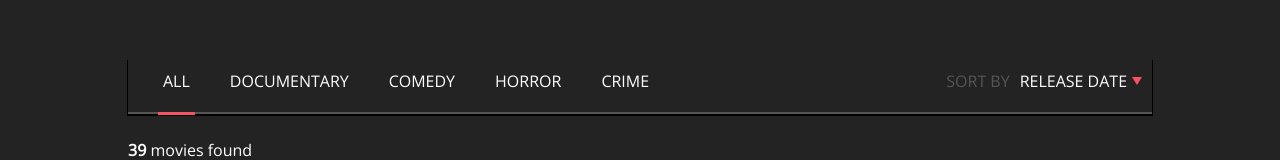
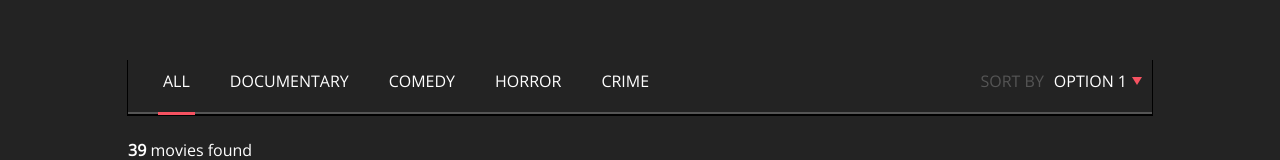
Before and after one commit to xfirestarterx/rhw2, a React app: page / in a window 1280 px wide. Shown: the part 275-435 px from the top of the page. Built offline with nearby package versions, Linux system fonts and the light colour scheme.

Commit message:
added styles for LabeledDropdown' dropdown

```diff
--- a/src/components/LabeledDropdown/LabeledDropdown.jsx
+++ b/src/components/LabeledDropdown/LabeledDropdown.jsx
@@ -1,19 +1,56 @@
-import React from 'react';
+import React, { useState } from 'react';
 import styles from './LabeledDropdown.styl';
 import PropTypes from 'prop-types';
 
-const LabeledDropdown = ({ labelText, optionText }) => {
+const LabeledDropdown = ({ labelText, optionsList }) => {
+  const [isShown, updateIsShown] = useState(false);
+  const toggleVisibility = () => updateIsShown(!isShown);
+
   return (
     <div className={styles.LabeledDropdown}>
       {labelText && <label className={styles.Label}>{labelText}</label>}
-      {optionText && <span className={styles.Option}>{optionText}</span>}
+
+      <div className={styles.Container}>
+        <div
+          key={0}
+          data-value={optionsList[0]?.value}
+          className={styles.SelectedOption}
+          onClick={toggleVisibility}>
+          {optionsList[0]?.text}
+        </div>
+
+        {isShown &&
+          <div className={styles.OptionsList}>
+            {optionsList.map((option, i) => {
+              if (i === 0) {
+                return null;
+              }
+
+              return (
+                <div
+                  key={i}
+                  data-value={option.value}
+                  className={styles.Option}
+                  onClick={toggleVisibility}>
+                  {option.text}
+                </div>
+              );
+            })}
+          </div>
+        }
+      </div>
     </div>
   );
 };
 
 LabeledDropdown.propTypes = {
   labelText: PropTypes.string,
-  optionText: PropTypes.string
+  optionsList: PropTypes.arrayOf(
+    PropTypes.shape({
+      text: PropTypes.string,
+      value: PropTypes.any
+    }).isRequired
+  )
 };
 
 export default LabeledDropdown;
--- a/src/components/LabeledDropdown/LabeledDropdown.styl
+++ b/src/components/LabeledDropdown/LabeledDropdown.styl
@@ -7,23 +7,42 @@
   justify-content end
   margin-right 10px
 
-  .Label
-    display inline-block
-    margin-right 10px
-    color $dark100
+.Label
+  display inline-block
+  margin-right 10px
+  color $dark100
 
-  .Option
-    position relative
-    cursor pointer
+.Container,
+.SelectedOption
+  position relative
 
-    &:before
-      position absolute
-      content ' '
-      top 50%
-      transform translate(0, -50%)
-      right -15px
-      width 0
-      height 0
-      border-style solid
-      border-width 8.7px 5px 0 5px
-      border-color $accent transparent transparent transparent
+.Option,
+.SelectedOption
+  cursor pointer
+
+.SelectedOption:before
+    position absolute
+    content ' '
+    top 50%
+    transform translate(0, -50%)
+    right -15px
+    width 0
+    height 0
+    border-style solid
+    border-width 8.7px 5px 0 5px
+    border-color $accent transparent transparent transparent
+
+.OptionsList
+  position absolute
+  top 100%
+  left 0
+  background $dark200
+  margin-top 15px
+  white-space nowrap
+  box-shadow 3px 3px 10px 0 $black
+
+.Option
+  padding 10px 20px
+
+  &:hover
+    background $dark300
--- a/src/components/MainContentTop/MainContentTop.jsx
+++ b/src/components/MainContentTop/MainContentTop.jsx
@@ -15,7 +15,20 @@ const filterItems = [
 
 const dropDownOptions = {
   labelText: 'sort by',
-  optionText: 'release date'
+  options: [
+    {
+      text: 'Option 1',
+      value: 'value 1'
+    },
+    {
+      text: 'Option 2',
+      value: 'value 2'
+    },
+    {
+      text: 'Option 3',
+      value: 'value 3'
+    }
+  ]
 };
 
 const MainContentTop = () => {
@@ -27,7 +40,7 @@ const MainContentTop = () => {
         </Column>
 
         <Column>
-          <LabeledDropdown {...dropDownOptions} />
+          <LabeledDropdown labelText={dropDownOptions.labelText} optionsList={dropDownOptions.options} />
         </Column>
       </Row>
     </div>
```
